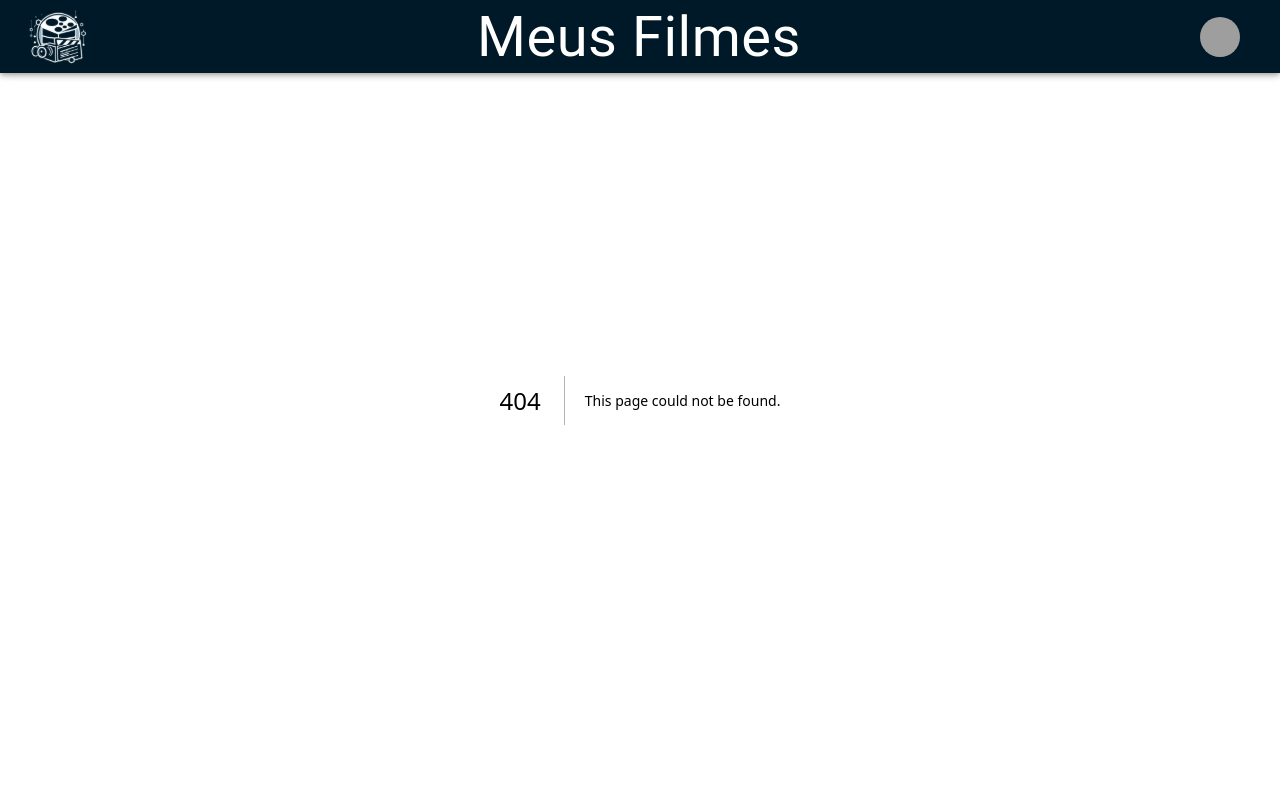
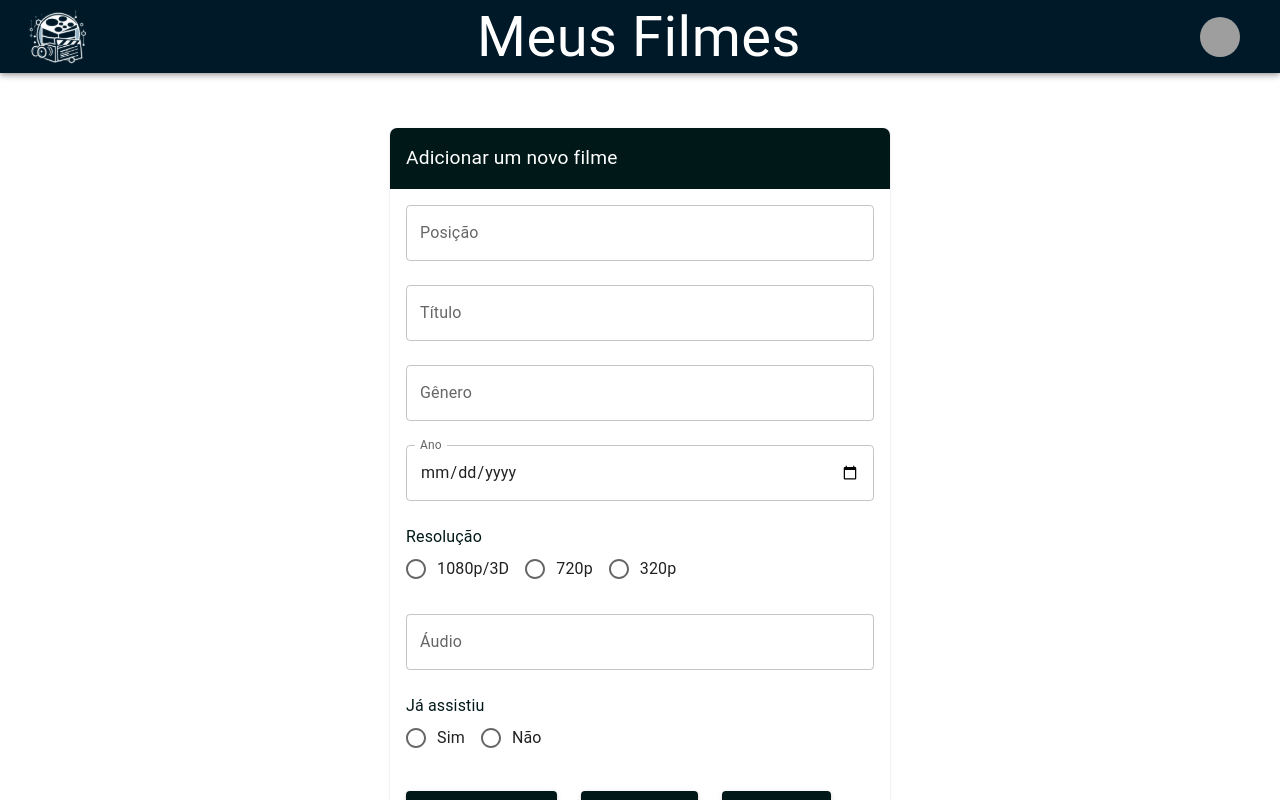
Before and after one commit to KauanCleuton/new-movies, a Next.js app: page /add-movie in a window 1280 px wide. Before the commit this address had no page. Built offline with nearby package versions, Linux system fonts and the light colour scheme; grey boxes are pictures that could not be loaded.

Commit message:
in progress feature/issue-3

```diff
--- /dev/null
+++ b/src/app/add-movie/page.js
@@ -0,0 +1,170 @@
+"use client"
+import React from "react"
+import Box from '@mui/material/Box'
+import CustomContainer from "@/components/CustomContainer"
+import Paper from '@mui/material/Paper'
+import Grid from '@mui/material/Grid'
+import Typography from '@mui/material/Typography'
+import TextField from '@mui/material/TextField'
+import FormControl from '@mui/material/FormControl'
+import FormLabel from '@mui/material/FormLabel'
+import FormHelperText from '@mui/material/FormHelperText'
+import RadioGroup from '@mui/material/RadioGroup'
+import FormControlLabel from '@mui/material/FormControlLabel'
+import Radio from '@mui/material/Radio'
+import Button from '@mui/material/Button'
+import Link from '@mui/material/Link'
+
+
+
+const fontBodyParams = {
+    fontSize: { lg: '1rem', md: '1.2rem', sm: '1.1rem', xs: '.8rem' },
+    lineHeight: { lg: '1rem', md: '1rem', sm: '.88rem', xs: '.9em' },
+};
+
+const InsertPage = () => {
+    return (
+        <Box sx={{
+            width: "100vw",
+            height: "100vh",
+            display: "flex",
+            px: 1,
+            py: { xs: 12, sm: 15 }
+        }}>
+            <CustomContainer >
+                <Box component={Paper} sx={{
+                    maxWidth: 500,
+                    width: "100%",
+                    height: { xs: "auto", sm: "730" },
+                    background: "#fff",
+                    margin: "0 auto",
+                    borderRadius: "7px",
+                    display: "flex",
+
+
+                }}>
+                    <Grid container spacing={{xs: 2, sm: 2}}>
+                        <Grid item xs={12}>
+                            <Box sx={{
+                                width: "100%",
+                                background: "#001918",
+                                color: "#fff",
+                                borderRadius: "7px 7px 0 0",
+                                px: 2,
+                                py: 2
+                            }} >
+                                <Typography sx={{
+                                    fontSize: { lg: "1.2rem", md: "1.1rem", sm: "1rem", xs: ".89rem" }
+                                }}>
+                                    Adicionar um novo filme
+                                </Typography>
+                            </Box>
+                        </Grid>
+                        <Grid item xs={12}>
+                            <FormControl>
+
+                                <Grid container px={2} spacing={{xs: 1, sm: 3}} >
+                                    <Grid item xs={12}>
+                                        <Box sx={{ width: "100%" }} >
+                                            <TextField id="posicao" label="Posição" fullWidth type="number" />
+                                        </Box>
+                                    </Grid>
+                                    <Grid item xs={12}>
+                                        <Box sx={{ width: "100%" }} >
+                                            <TextField id="titulo" label="Título" fullWidth type="text" />
+                                        </Box>
+                                    </Grid>
+                                    <Grid item xs={12}>
+                                        <Box sx={{ width: "100%" }} >
+                                            <TextField id="genero" label="Gênero" fullWidth type="text" />
+                                        </Box>
+                                    </Grid>
+                                    <Grid item xs={12}>
+                                        <Box sx={{ width: "100%" }} >
+                                            <TextField id="ano" fullWidth label={"Ano"} type="date" onChange={(event, value) => console.log(event.target.value)} InputLabelProps={{
+                                                shrink: true,
+                                            }} />
+                                        </Box>
+                                    </Grid>
+                                    <Grid item xs={12}>
+                                        <FormControl >
+                                            <FormLabel id="demo-row-radio-buttons-group-label" sx={{ color: "#001918" }}>Resolução</FormLabel>
+                                            <RadioGroup row aria-labelledby="demo-row-radio-buttons-group-label"
+                                                name="row-radio-buttons-group">
+                                                <FormControlLabel value="1080p/3D" label="1080p/3D" control={<Radio sx={{ '&.Mui-checked': { color: "#001918" }, }} />} />
+                                                <FormControlLabel value="720p" label="720p" control={<Radio sx={{ '&.Mui-checked': { color: "#001918" }, }} />} />
+                                                <FormControlLabel value="320p" label="320p" control={<Radio sx={{ '&.Mui-checked': { color: "#001918" }, }} />} />
+                                            </RadioGroup>
+                                        </FormControl>
+                                    </Grid>
+                                    <Grid item xs={12}>
+                                        <Box sx={{ width: "100%" }} >
+                                            <TextField id="audio" fullWidth label={"Áudio"} type="text" onChange={(event, value) => console.log(event.target.value)} />
+                                        </Box>
+                                    </Grid>
+                                    <Grid item xs={12}>
+                                        <FormControl >
+                                            <FormLabel id="demo-row-radio-buttons-group-label" sx={{ color: "#001918" }}>Já assistiu</FormLabel>
+                                            <RadioGroup row aria-labelledby="demo-row-radio-buttons-group-label"
+                                                name="row-radio-buttons-group">
+                                                <FormControlLabel value="sim" label="Sim" control={<Radio sx={{ '&.Mui-checked': { color: "#001918" }, }} />} />
+                                                <FormControlLabel value="nao" label="Não" control={<Radio sx={{ '&.Mui-checked': { color: "#001918" }, }} />} />
+                                            </RadioGroup>
+                                        </FormControl>
+                                    </Grid>
+                                </Grid>
+                            </FormControl>
+
+                        </Grid>
+                        <Grid item xs={12}>
+                            <Box sx={{
+                                width: "100%",
+                                py: 2,
+                                px: 2,
+                                display: "flex",
+                                gap: 3
+                            }}>
+                                <Button variant="contained" sx={{
+                                    textTransform: "none",
+                                    py: "16px",
+                                    backgroundColor: "#001918",
+                                    ":hover": {
+                                        backgroundColor: "#001928"
+                                    },
+                                    ...fontBodyParams
+                                }}>
+                                    Adicionar Filme
+                                </Button>
+                                <Button variant="contained" sx={{
+                                    textTransform: "none",
+                                    px: 4,
+                                    backgroundColor: "#001918",
+                                    ":hover": {
+                                        backgroundColor: "#001928"
+                                    },
+                                    ...fontBodyParams
+                                }}>
+                                    Limpar
+                                </Button>
+                                <Button variant="contained" component={Link} href="/" sx={{
+                                    textTransform: "none",
+                                    px: 4,
+                                    backgroundColor: "#001918",
+                                    ":hover": {
+                                        backgroundColor: "#001928"
+                                    },
+                                    ...fontBodyParams
+                                }}>
+                                    Voltar
+                                </Button>
+                            </Box>
+                        </Grid>
+                    </Grid>
+                </Box>
+            </CustomContainer>
+
+        </Box>
+    )
+}
+
+export default InsertPage
--- a/src/app/globals.css
+++ b/src/app/globals.css
@@ -12,6 +12,8 @@ body {
 
 body {
   color: rgb(var(--foreground-rgb));
+  width: 100%;
+  height: 100vh;
 }
 
 a {
--- a/src/app/login/page.js
+++ b/src/app/login/page.js
@@ -43,10 +43,8 @@ const LoginPage = () => {
             backgroundRepeat: 'no-repeat',
             backgroundSize: 'cover',
             backgroundPosition: 'center',
-            padding: '20px',
             display: 'flex',
-            placeContent: 'center',
-            placeItems: 'center',
+            py: 15,
             flexDirection: 'column',
             height: '100vh',
             objectFit: 'cover',
```
